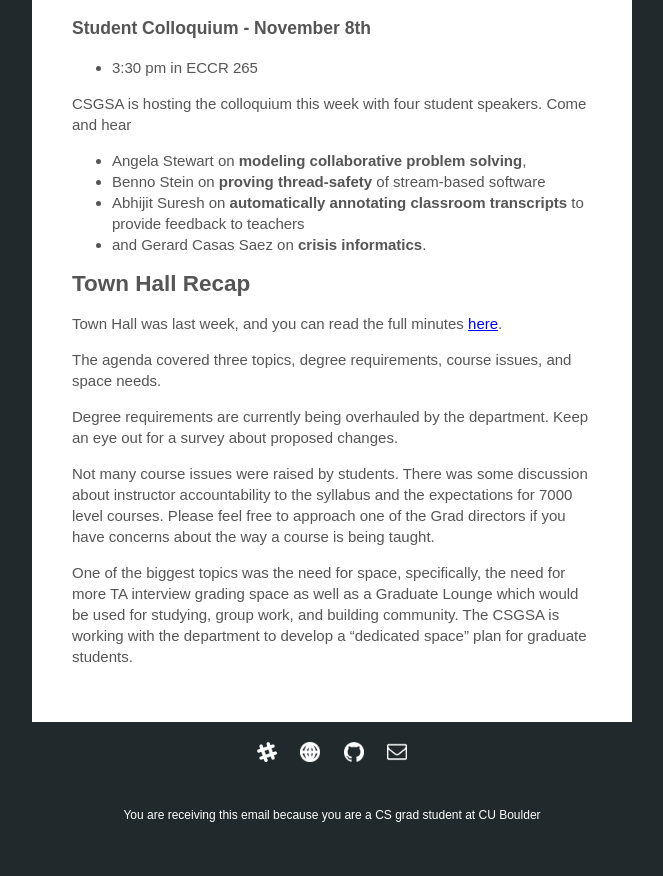
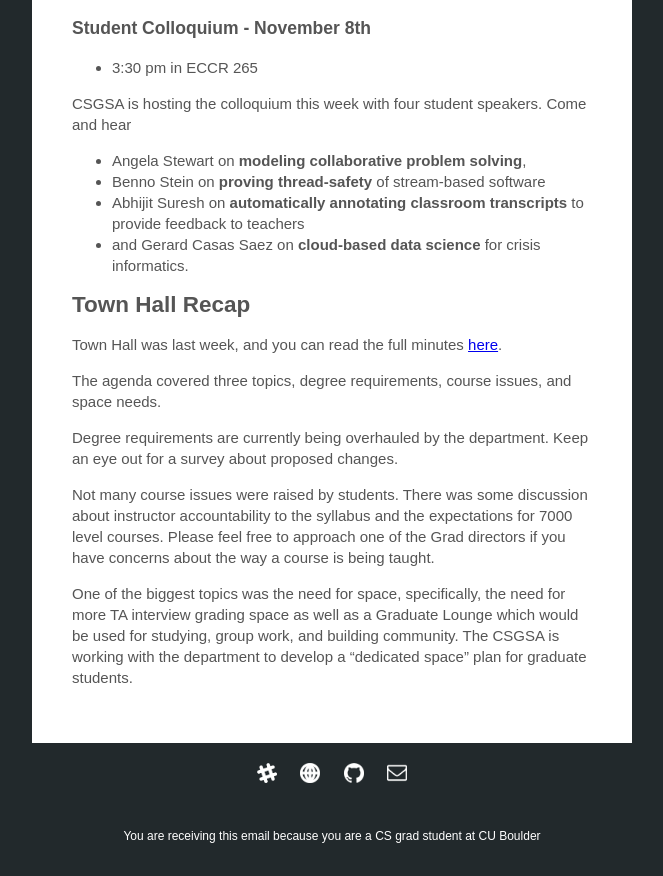
Before and after one commit to casassg/events-landing, a Jekyll site: the page built from _newsletters/2018-11-01.md, in a window 1280 px wide and 900 px high, scrolled down 1213 px, cut to the strip 24-900 px from the top of the window. Shown: the whole strip, without its empty margins (308-971 px from the left). Built offline with Jekyll 4.4.1, drawn with Linux system fonts in a browser that asks for light colours.

Commit message:
Edit Gerard's talk description

```diff
--- a/_newsletters/2018-11-01.md
+++ b/_newsletters/2018-11-01.md
@@ -27,7 +27,7 @@ CSGSA is hosting the colloquium this week with four student speakers. Come and h
 - Angela Stewart on **modeling collaborative problem solving**,
 - Benno Stein on **proving thread-safety** of stream-based software
 - Abhijit Suresh on **automatically annotating classroom transcripts** to provide feedback to teachers
-- and Gerard Casas Saez on **crisis informatics**.
+- and Gerard Casas Saez on **cloud-based data science** for crisis informatics.
 
 ## Town Hall Recap
 
```
